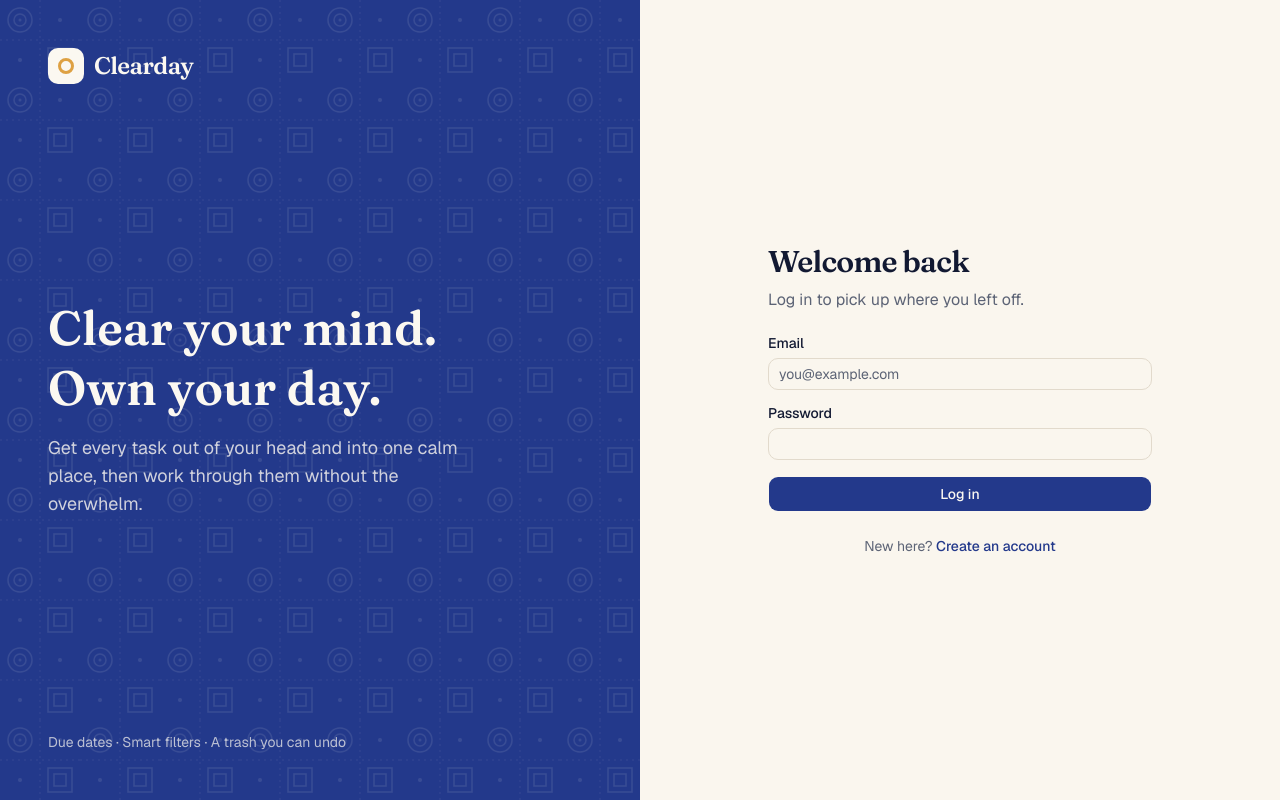
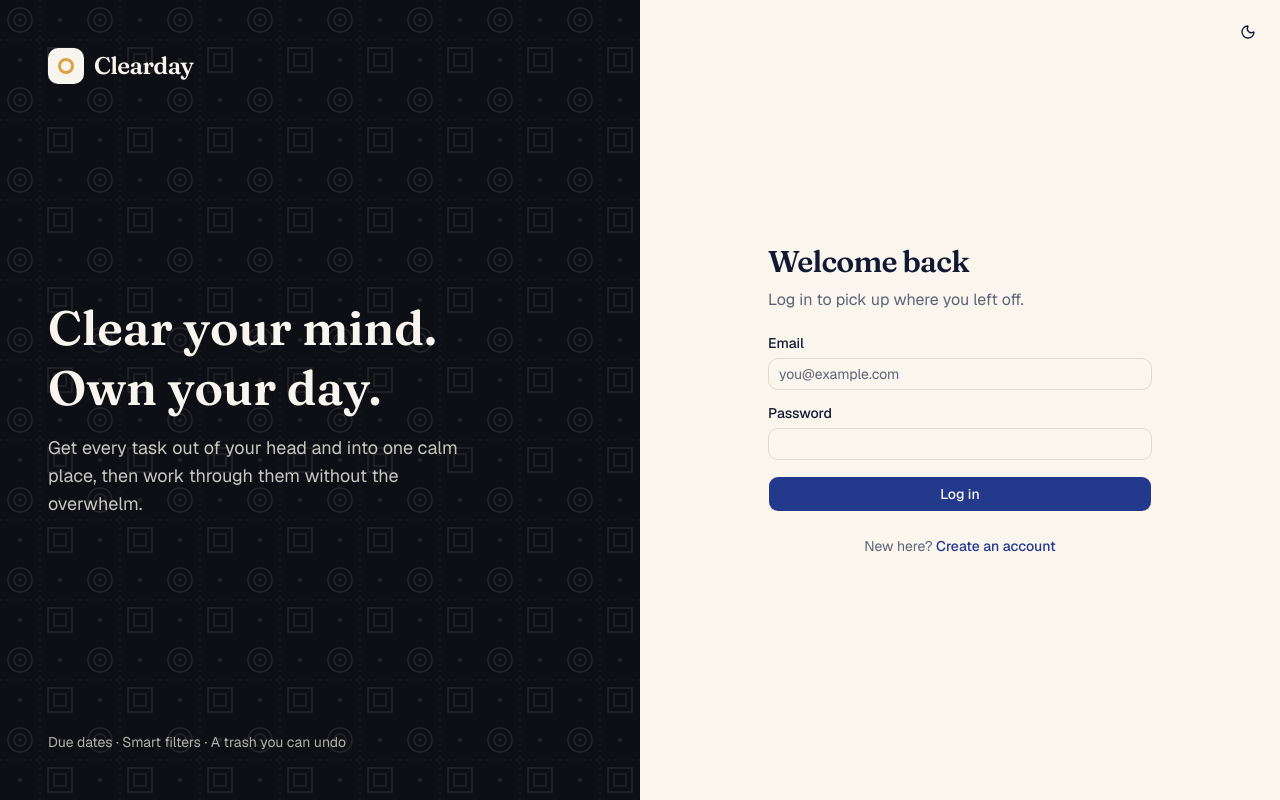
Before and after one commit to Oluwaseyifunmixx/hng-todo, a Next.js app: page /login in a window 1280 px wide. Built offline with nearby package versions, Linux system fonts and the light colour scheme.

Commit message:
feat: add dark mode with theme toggle

```diff
--- a/src/app/globals.css
+++ b/src/app/globals.css
@@ -14,6 +14,8 @@
   --color-done-foreground: var(--done-foreground);
   --color-ochre: var(--ochre);
   --color-ochre-foreground: var(--ochre-foreground);
+  --color-panel: var(--panel);
+  --color-panel-foreground: var(--panel-foreground);
   --color-sidebar-ring: var(--sidebar-ring);
   --color-sidebar-border: var(--sidebar-border);
   --color-sidebar-accent-foreground: var(--sidebar-accent-foreground);
@@ -79,11 +81,13 @@
   /* Terracotta for delete and overdue */
   --destructive: oklch(0.55 0.17 35);
 
-  /* Custom: completed tasks and warm ochre highlight */
+  /* Custom: completed tasks, warm highlight, auth side panel */
   --done: oklch(0.9 0.045 268);
   --done-foreground: oklch(0.35 0.08 268);
   --ochre: oklch(0.75 0.13 75);
   --ochre-foreground: oklch(0.25 0.05 60);
+  --panel: oklch(0.17 0.01 270);
+  --panel-foreground: oklch(0.97 0.01 85);
 
   --chart-1: oklch(0.38 0.14 268);
   --chart-2: oklch(0.55 0.12 268);
@@ -103,6 +107,57 @@
   --sidebar-ring: oklch(0.55 0.12 268);
 }
 
+.dark {
+  /* Base: deep ink background and warm light text */
+  --background: oklch(0.18 0.02 270);
+  --foreground: oklch(0.95 0.01 85);
+  --card: oklch(0.22 0.025 270);
+  --card-foreground: oklch(0.95 0.01 85);
+  --popover: oklch(0.22 0.025 270);
+  --popover-foreground: oklch(0.95 0.01 85);
+
+  /* Indigo, brightened so it reads on dark backgrounds */
+  --primary: oklch(0.68 0.13 268);
+  --primary-foreground: oklch(0.16 0.02 270);
+  --secondary: oklch(0.27 0.03 270);
+  --secondary-foreground: oklch(0.92 0.02 268);
+  --accent: oklch(0.28 0.04 268);
+  --accent-foreground: oklch(0.95 0.01 85);
+
+  /* Neutrals */
+  --muted: oklch(0.25 0.02 270);
+  --muted-foreground: oklch(0.72 0.02 270);
+  --border: oklch(1 0 0 / 10%);
+  --input: oklch(1 0 0 / 15%);
+  --ring: oklch(0.6 0.12 268);
+
+  /* Terracotta, lifted for contrast */
+  --destructive: oklch(0.68 0.16 35);
+
+  /* Custom */
+  --done: oklch(0.3 0.06 268);
+  --done-foreground: oklch(0.82 0.06 268);
+  --ochre: oklch(0.8 0.13 75);
+  --ochre-foreground: oklch(0.2 0.04 60);
+  --panel: oklch(0.12 0.01 270);
+  --panel-foreground: oklch(0.97 0.01 85);
+
+  --chart-1: oklch(0.68 0.13 268);
+  --chart-2: oklch(0.55 0.12 268);
+  --chart-3: oklch(0.8 0.13 75);
+  --chart-4: oklch(0.68 0.16 35);
+  --chart-5: oklch(0.45 0.06 268);
+
+  --sidebar: oklch(0.2 0.02 270);
+  --sidebar-foreground: oklch(0.95 0.01 85);
+  --sidebar-primary: oklch(0.68 0.13 268);
+  --sidebar-primary-foreground: oklch(0.16 0.02 270);
+  --sidebar-accent: oklch(0.28 0.04 268);
+  --sidebar-accent-foreground: oklch(0.95 0.01 85);
+  --sidebar-border: oklch(1 0 0 / 10%);
+  --sidebar-ring: oklch(0.6 0.12 268);
+}
+
 @layer base {
   * {
     @apply border-border outline-ring/50;
--- a/src/app/layout.tsx
+++ b/src/app/layout.tsx
@@ -31,6 +31,7 @@ export default function RootLayout({ children }: LayoutProps<"/">) {
   return (
     <html
       lang="en"
+      suppressHydrationWarning
       className={`${geistSans.variable} ${geistMono.variable} ${fraunces.variable} h-full antialiased`}
     >
       <body className="flex min-h-full flex-col">
--- a/src/components/auth/auth-shell.tsx
+++ b/src/components/auth/auth-shell.tsx
@@ -1,6 +1,7 @@
 import type { ReactNode } from "react";
 import { PatternBackground } from "@/components/brand/pattern-background";
 import { Logo } from "@/components/brand/logo";
+import { ThemeToggle } from "@/components/theme-toggle";
 
 type AuthShellProps = {
   children: ReactNode;
@@ -9,8 +10,8 @@ type AuthShellProps = {
 export function AuthShell({ children }: AuthShellProps) {
   return (
     <div className="grid min-h-svh flex-1 lg:grid-cols-2">
-      <aside className="relative hidden overflow-hidden bg-primary text-primary-foreground lg:flex lg:flex-col lg:justify-between lg:p-12">
-        <PatternBackground className="text-primary-foreground/10" />
+      <aside className="relative hidden overflow-hidden bg-panel text-panel-foreground lg:flex lg:flex-col lg:justify-between lg:p-12">
+        <PatternBackground className="text-panel-foreground/10" />
 
         <Logo tone="inverse" className="relative" />
 
@@ -18,18 +19,22 @@ export function AuthShell({ children }: AuthShellProps) {
           <p className="font-heading text-5xl leading-tight font-semibold">
             Clear your mind. Own your day.
           </p>
-          <p className="text-lg text-primary-foreground/80">
+          <p className="text-lg text-panel-foreground/80">
             Get every task out of your head and into one calm place, then work
             through them without the overwhelm.
           </p>
         </div>
 
-        <p className="relative text-sm text-primary-foreground/70">
+        <p className="relative text-sm text-panel-foreground/70">
           Due dates · Smart filters · A trash you can undo
         </p>
       </aside>
 
-      <main className="flex flex-col items-center justify-center px-6 py-12">
+      <main className="relative flex flex-col items-center justify-center px-6 py-12">
+        <div className="absolute top-4 right-4">
+          <ThemeToggle />
+        </div>
+
         <div className="w-full max-w-sm space-y-8">
           <Logo className="lg:hidden" />
           {children}
--- a/src/components/brand/logo.tsx
+++ b/src/components/brand/logo.tsx
@@ -15,7 +15,7 @@ export function Logo({ className, tone = "default" }: LogoProps) {
         aria-hidden="true"
         className={cn(
           "grid size-9 place-items-center rounded-lg",
-          isInverse ? "bg-primary-foreground" : "bg-primary"
+          isInverse ? "bg-panel-foreground" : "bg-primary"
         )}
       >
         <span className="size-4 rounded-full border-[3px] border-ochre" />
--- a/src/components/providers.tsx
+++ b/src/components/providers.tsx
@@ -2,6 +2,7 @@
 
 import { useState, type ReactNode } from "react";
 import { QueryClient, QueryClientProvider } from "@tanstack/react-query";
+import { ThemeProvider } from "next-themes";
 import { Toaster } from "@/components/ui/sonner";
 
 type ProvidersProps = {
@@ -22,9 +23,16 @@ export function Providers({ children }: ProvidersProps) {
   );
 
   return (
-    <QueryClientProvider client={queryClient}>
-      {children}
-      <Toaster theme="light" position="top-center" />
-    </QueryClientProvider>
+    <ThemeProvider
+      attribute="class"
+      defaultTheme="system"
+      enableSystem
+      disableTransitionOnChange
+    >
+      <QueryClientProvider client={queryClient}>
+        {children}
+        <Toaster position="top-center" />
+      </QueryClientProvider>
+    </ThemeProvider>
   );
 }
--- /dev/null
+++ b/src/components/theme-toggle.tsx
@@ -0,0 +1,25 @@
+"use client";
+
+import { Moon, Sun } from "lucide-react";
+import { useTheme } from "next-themes";
+import { Button } from "@/components/ui/button";
+
+export function ThemeToggle() {
+  const { resolvedTheme, setTheme } = useTheme();
+
+  function toggleTheme() {
+    setTheme(resolvedTheme === "dark" ? "light" : "dark");
+  }
+
+  return (
+    <Button
+      variant="ghost"
+      size="icon"
+      onClick={toggleTheme}
+      aria-label="Toggle dark mode"
+    >
+      <Sun className="hidden dark:block" />
+      <Moon className="dark:hidden" />
+    </Button>
+  );
+}
```
